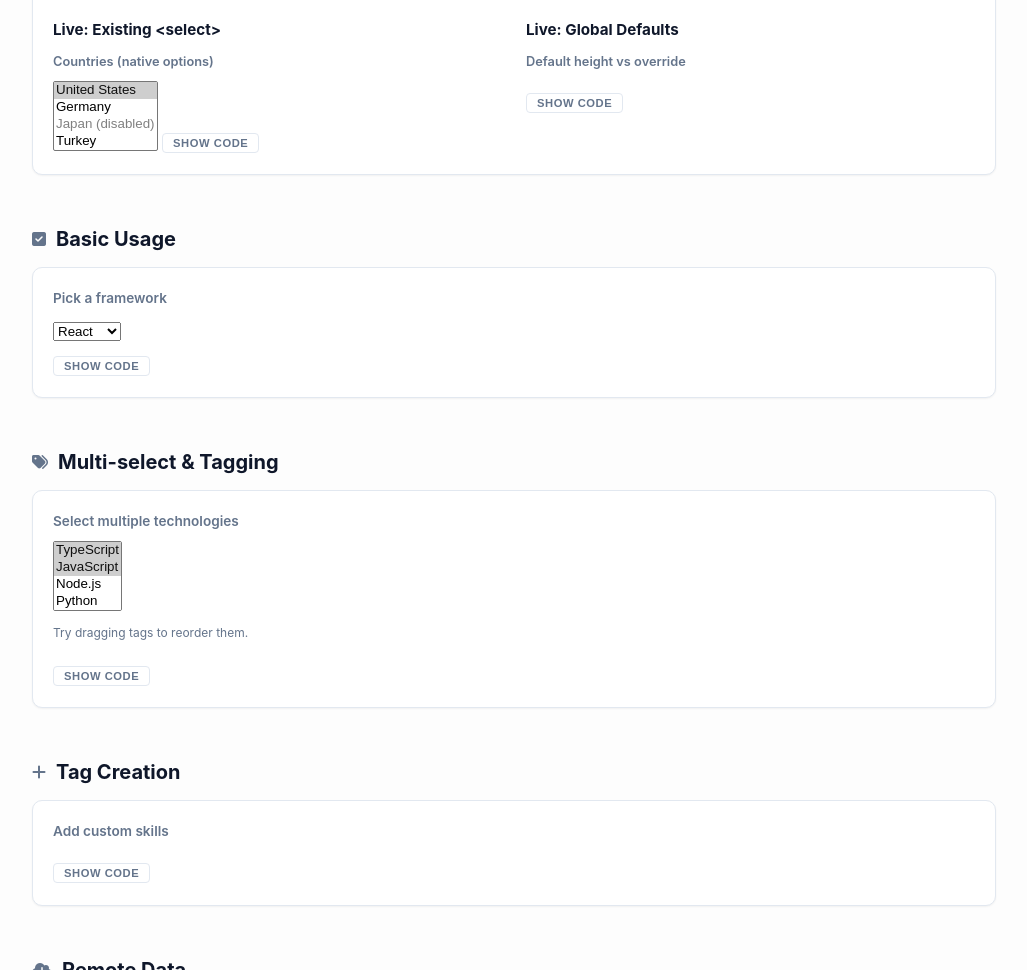
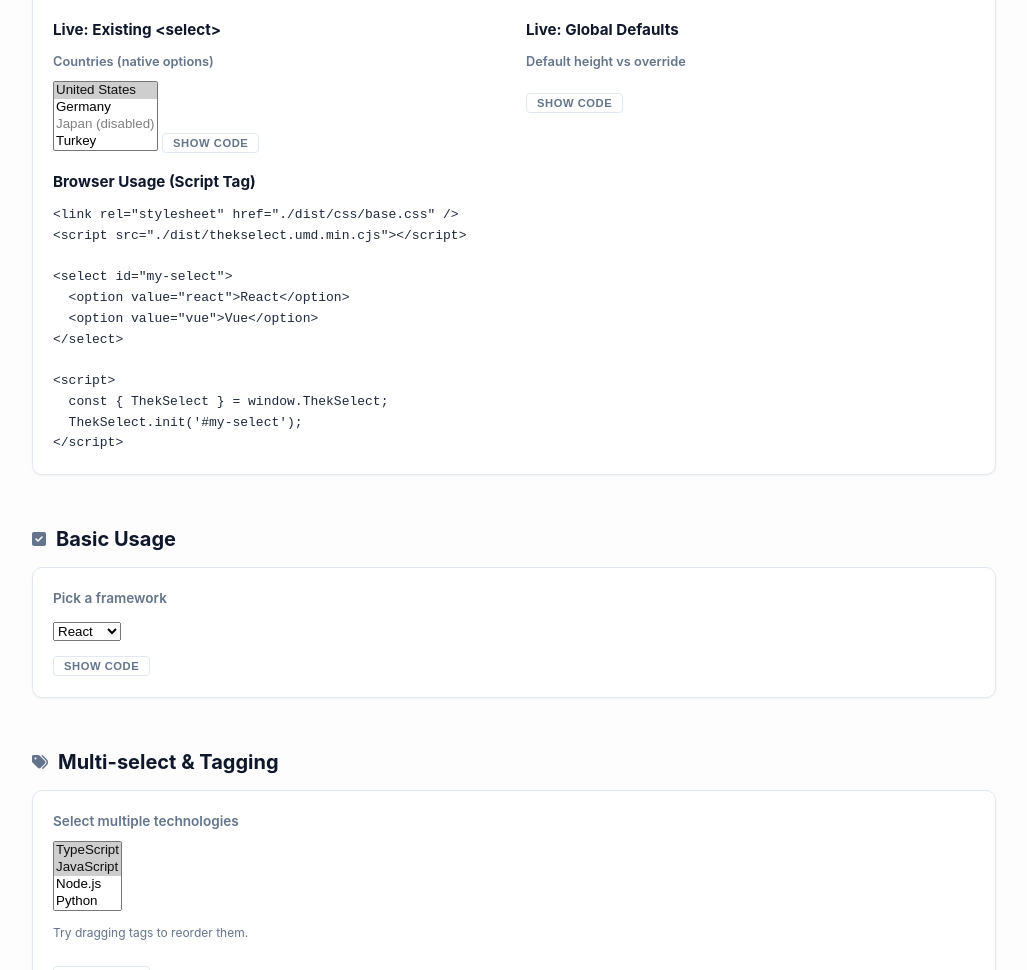
Before and after one commit to Thekster/ThekSelect, a website built with Vite: page showcase/index.html in a window 1280 px wide. Shown: the part 782-1752 px from the top of the page, without its empty margins (236-1263 px from the left). Built offline with nearby package versions, Linux system fonts and the light colour scheme.

Commit message:
feat: add browser script-tag usage documentation in README and showcase

```diff
--- a/showcase/index.html
+++ b/showcase/index.html
@@ -161,6 +161,21 @@ ThekSelect.init('#quick-defaults-second', { options: demoOptions, height: 56 });
 ThekSelect.resetDefaults();</pre>
                             </div>
                         </div>
+                    </div>
+                    <div style="margin-top: 16px;">
+                        <h3 style="font-size: 0.95rem; margin-bottom: 10px; color: var(--brand-color);">Browser Usage (Script Tag)</h3>
+                        <pre style="margin: 0;">&lt;link rel="stylesheet" href="./dist/css/base.css" /&gt;
+&lt;script src="./dist/thekselect.umd.min.cjs"&gt;&lt;/script&gt;
+
+&lt;select id="my-select"&gt;
+  &lt;option value="react"&gt;React&lt;/option&gt;
+  &lt;option value="vue"&gt;Vue&lt;/option&gt;
+&lt;/select&gt;
+
+&lt;script&gt;
+  const { ThekSelect } = window.ThekSelect;
+  ThekSelect.init('#my-select');
+&lt;/script&gt;</pre>
                     </div>
                 </div>
             </div>
```
Also changed, not shown: RELEASE_NOTES.md (+3 -0 lines), README.md.
